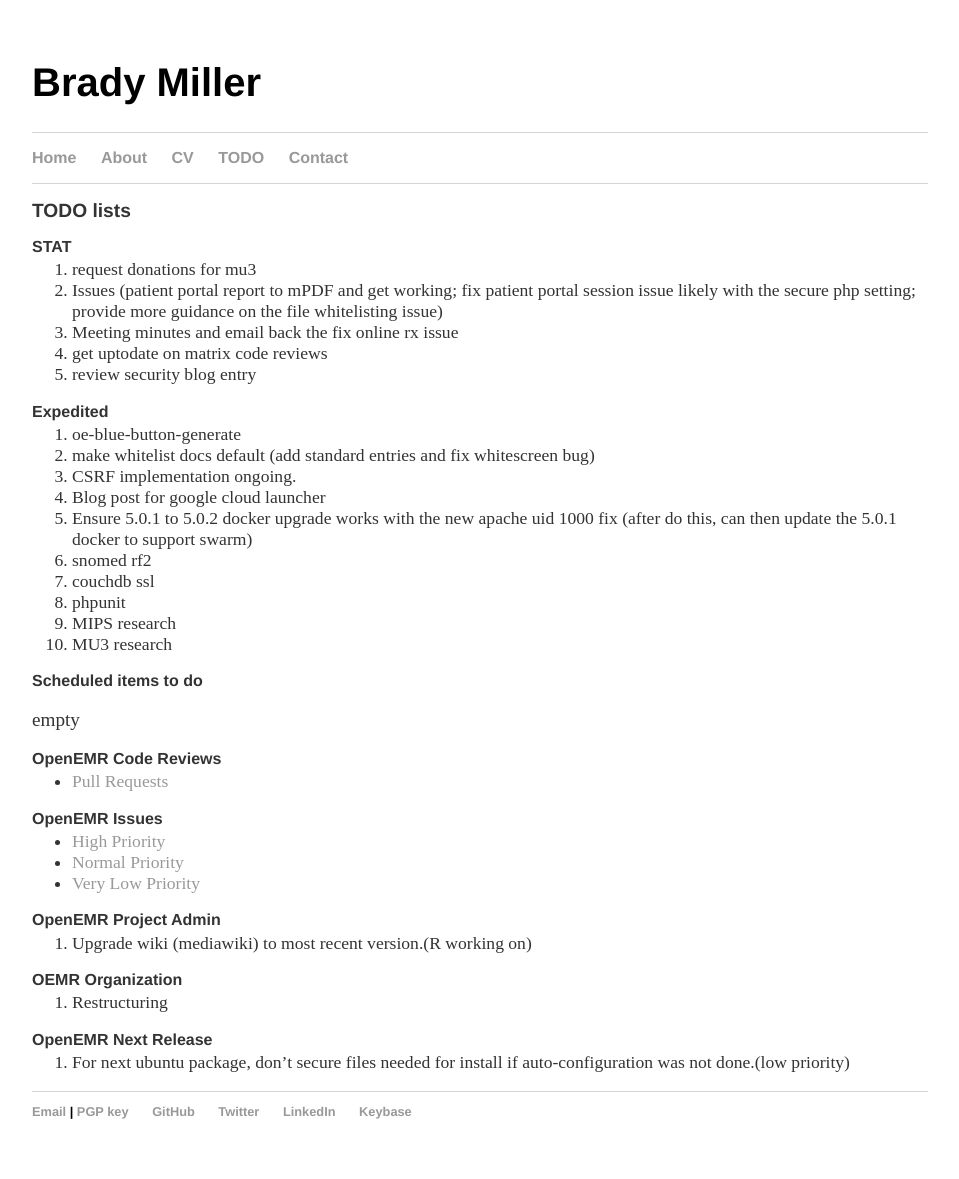
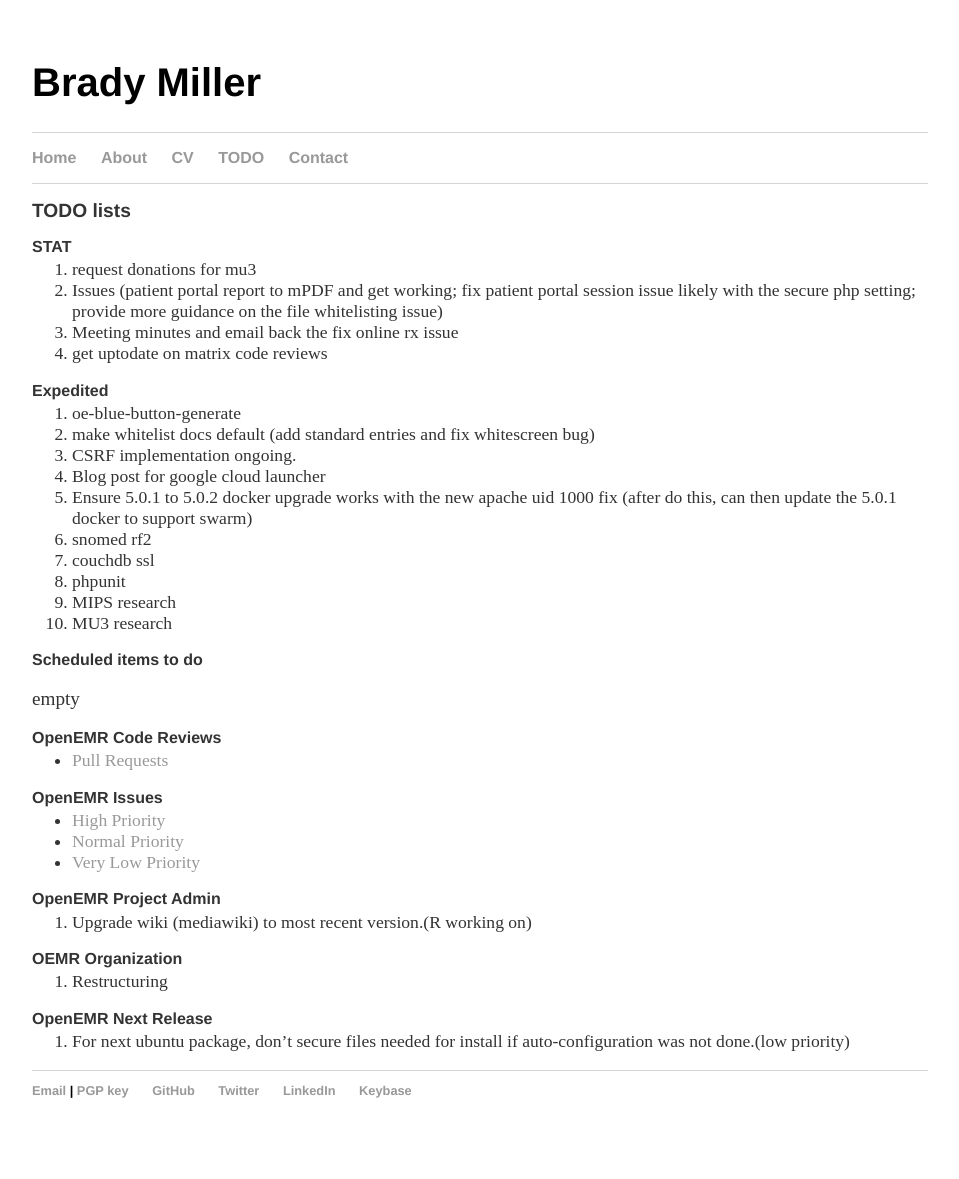
Before and after one commit to bradymiller/bradymiller.github.io, a Jekyll site: the page built from todo/index.md, in a window 1280 px wide. Shown: the whole page, without its empty margins (160-1119 px from the left). Built offline with Jekyll 4.4.1, drawn with Linux system fonts in a browser that asks for light colours; our own code applies the rules of GitHub Pages for plain Markdown files; after the commit the page ends 1158 px from its top, so only the background shows below that.

Commit message:
Update index.md

```diff
--- a/todo/index.md
+++ b/todo/index.md
@@ -8,7 +8,6 @@
 2. Issues (patient portal report to mPDF and get working; fix patient portal session issue likely with the secure php setting; provide more guidance on the file whitelisting issue)
 3. Meeting minutes and email back the fix online rx issue
 4. get uptodate on matrix code reviews
-5. review security blog entry
 
 ### Expedited
 1. oe-blue-button-generate
```
